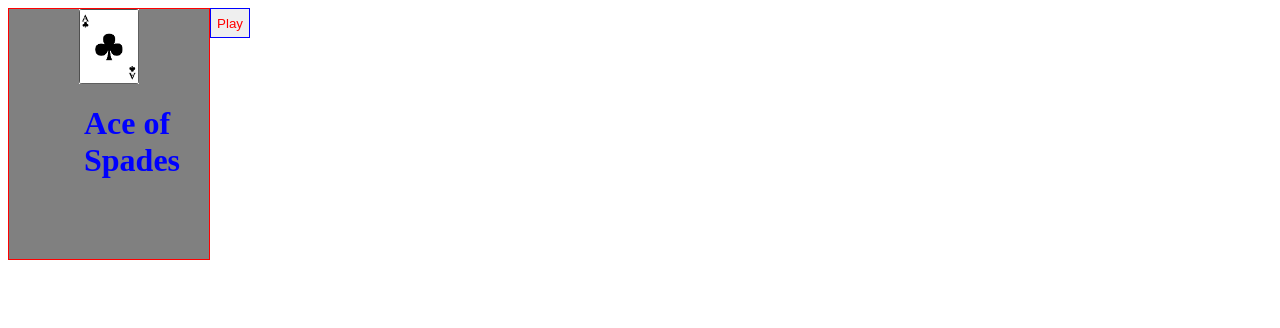
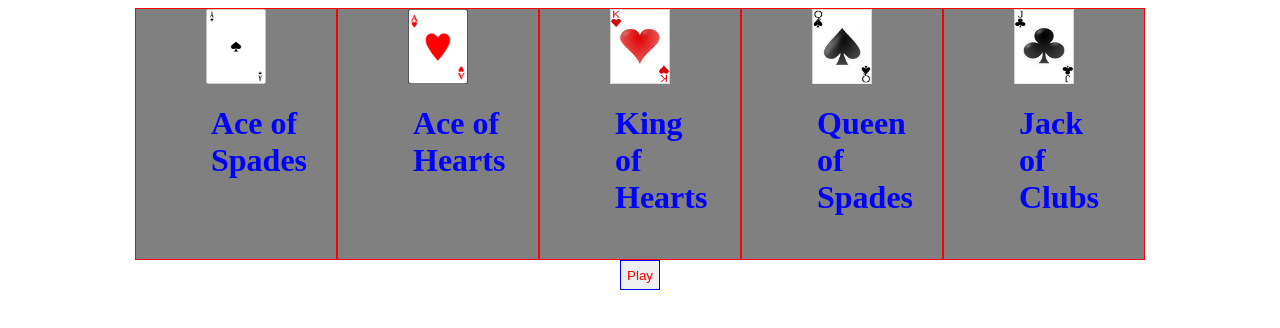
Before and after one commit to Ace-86/memCardReact, a React (Create React App) app in the folder memory/: page / in a window 1280 px wide. Shown: the top 328 px of the page. Built offline with nearby package versions, Linux system fonts and the light colour scheme.

Commit message:
updated style

```diff
--- a/memory/src/components/gameboard.js
+++ b/memory/src/components/gameboard.js
@@ -5,6 +5,12 @@ import GameButton from "./button";
 import { CardDatabase } from "./database";
 
 const GameLayout = Styled.div`
+display: flex;
+flex-direction: column;
+align-items: center;
+`
+
+const CardLayout = Styled.div`
 display: flex;
 flex-direction: row;
 `
@@ -17,14 +23,34 @@ export default function GameBoard() {
 
   return (
         <GameLayout className="game-board-layout">
-            <div>
+            <CardLayout>
 
                 <CardTemplate
                 name= {data[0].name}
-                image= "./images/aceclubs.png"
+                image= {data[0].image}
                 />
 
-            </div>
+                <CardTemplate
+                name= {data[1].name}
+                image= {data[1].image}
+                />
+
+                <CardTemplate
+                name= {data[5].name}
+                image= {data[5].image}
+                />
+
+                <CardTemplate
+                name= {data[8].name}
+                image= {data[8].image}
+                />
+
+                <CardTemplate
+                name= {data[14].name}
+                image= {data[14].image}
+                />
+
+            </CardLayout>
             <GameButton
                 title="Play"
                 key= "StartId"
```
